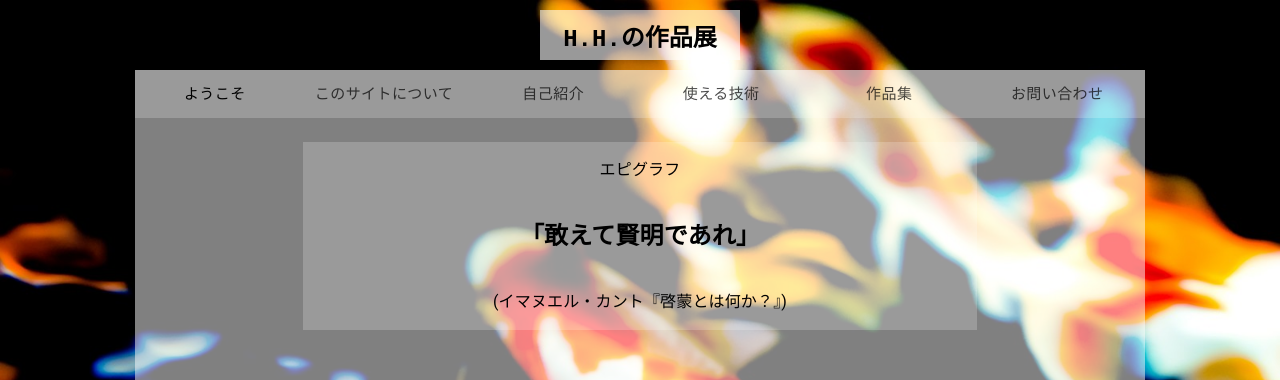
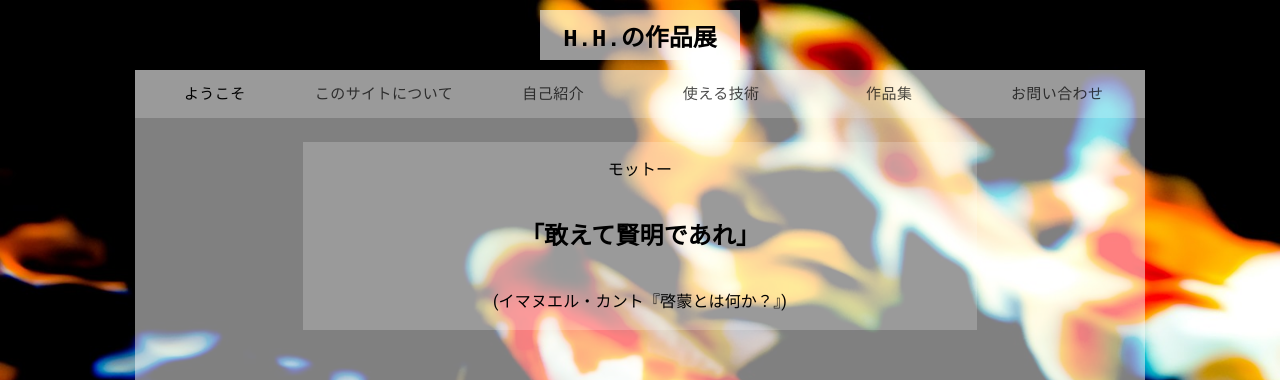
Before and after one commit to hookhull/goldfish-front, a React (Create React App) app: page / in a window 1280 px wide. Shown: the top 380 px of the page. Built offline with nearby package versions, Linux system fonts and the light colour scheme.

Commit message:
subtle commitment

```diff
--- a/src/App.jsx
+++ b/src/App.jsx
@@ -107,7 +107,7 @@ export default function CustomizedTabs() {
       <TabPanel value={value} index={0}>
         <div className='p-panels'>
           <div className='p-frame'>
-            <p>エピグラフ</p>
+            <p>モットー</p>
             <h2>「敢えて賢明であれ」</h2>
             <p>(イマヌエル・カント『啓蒙とは何か？』)</p>
           </div>
--- a/src/assets/styles/style.css
+++ b/src/assets/styles/style.css
@@ -50,7 +50,7 @@
 
 .p-frame {
 	background-color: rgba(255,255,255,0.2);
-	min-width: 70%;
+	width: 70%;
 	min-height: 50%;
 	display: flex;
 	flex-direction: column;
--- a/src/components/Questions.jsx
+++ b/src/components/Questions.jsx
@@ -31,7 +31,7 @@ export default function Questions() {
         </ExpansionPanelSummary>
         <ExpansionPanelDetails>
           <Typography>
-              人生の指針として最高の哲学書を書こうと、哲学や数学基礎論をひたすら研究していました。かなり本気でした。
+              フリーターをしながら、人生の指針として最高の哲学書を書こうと、哲学や数学基礎論をひたすら研究していました。かなり本気でした。
           </Typography>
         </ExpansionPanelDetails>
       </ExpansionPanel>
```
Also changed, not shown: 1 other file (tests, documents, lock files or other folders).
